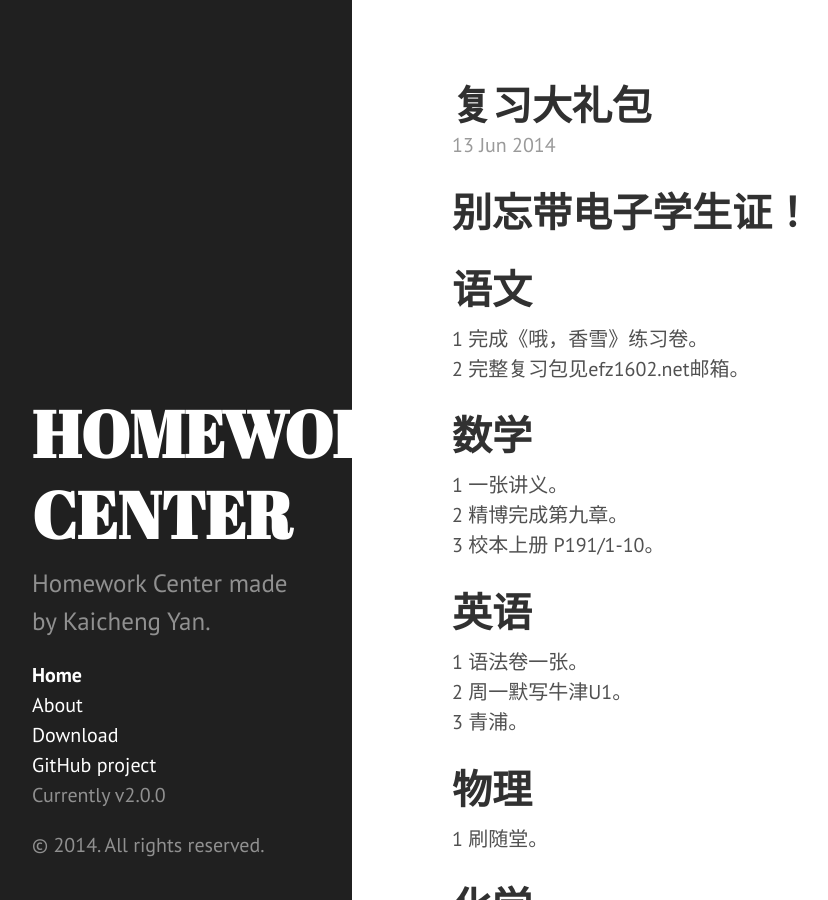
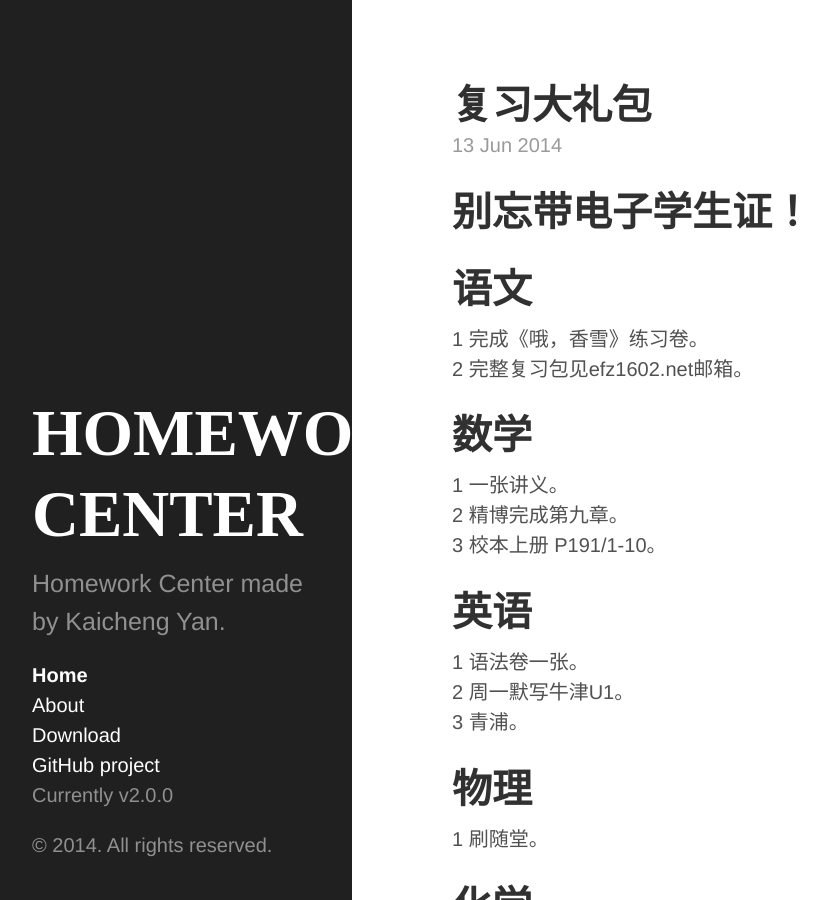
Before and after one commit to efz1602/efz1602.github.io, a Jekyll site: the page built from index.html, in a window 1280 px wide and 900 px high. Shown: the whole window, without its empty margins (8-836 px from the left). Built offline with Jekyll 4.4.1, drawn with Linux system fonts in a browser that asks for light colours; some web fonts are replaced; Markdown is read by kramdown in place of the engine named in the settings; the list of posts is cut into pages by our own code.

Commit message:
new theme

```diff
--- a/_includes/head.html
+++ b/_includes/head.html
@@ -17,7 +17,7 @@
   <link rel="stylesheet" href="/public/css/poole.css">
   <link rel="stylesheet" href="/public/css/syntax.css">
   <link rel="stylesheet" href="/public/css/hyde.css">
-  <link rel="stylesheet" href="http://fonts.googleapis.com/css?family=PT+Sans:400,400italic,700|Abril+Fatface">
+  <link rel="stylesheet" href="http://fonts.useso.com/css?family=PT+Sans:400,400italic,700|Abril+Fatface">
 
   <!-- Icons -->
   <link rel="apple-touch-icon-precomposed" sizes="144x144" href="/public/apple-touch-icon-144-precomposed.png">
```
